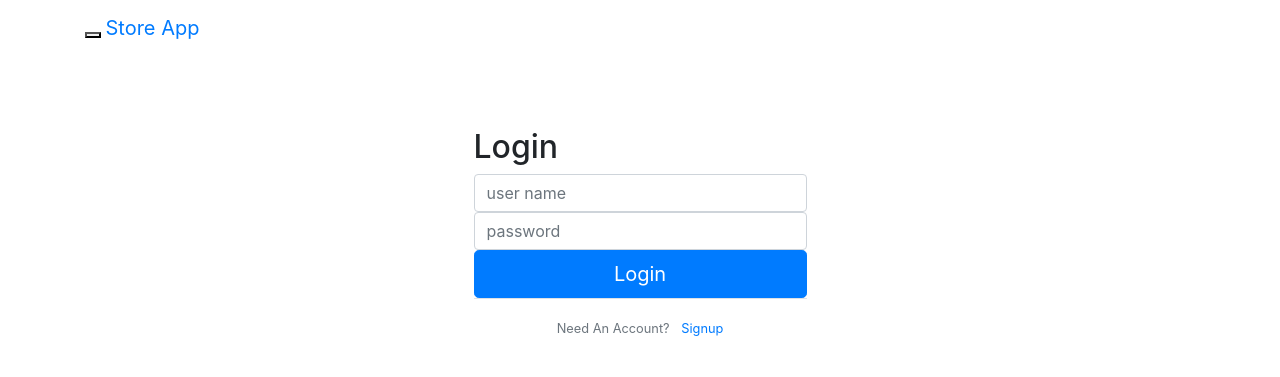
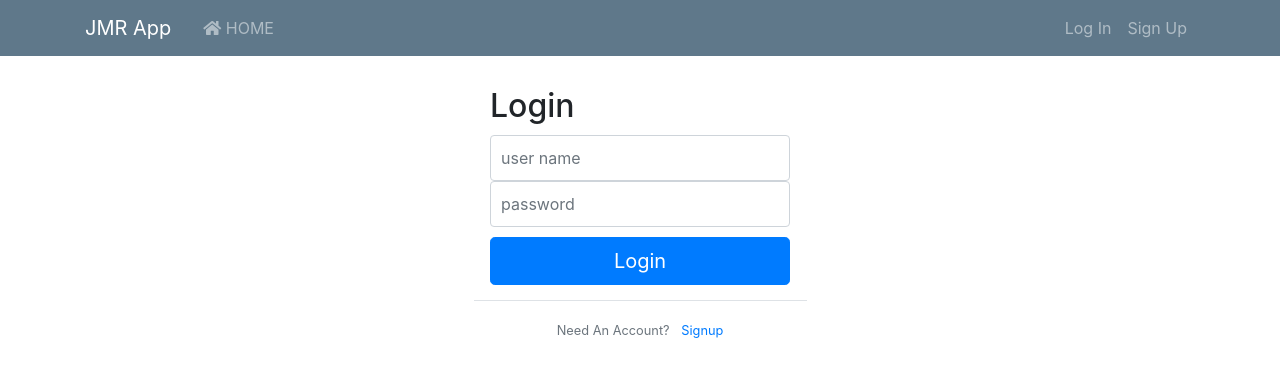
Before and after one commit to jmrcastillo/django-ecommerce, a Django app: page /accounts/login/ in a window 1280 px wide. Shown: the top 377 px of the page. Run offline with Django 3.2, Linux system fonts and the light colour scheme; some libraries are stand-ins or nearby versions.

Commit message:
redesign navigation bar

```diff
--- a/shop/templates/shop/base.html
+++ b/shop/templates/shop/base.html
@@ -17,7 +17,7 @@
 
 {% block content %}
         <div class="header">
-            <a class="logo" href="/">My Shop</a>
+
         </div>
         <div class="subheader">
             <div class="cart">
--- /dev/null
+++ b/static/bootstrap4/css/site.css
@@ -0,0 +1,66 @@
+
+
+/* signin page */
+/* styling extracted from http://bootstrap.com/examples/signin
+ */
+
+
+.form-signin {
+    max-width: 330px;
+    padding: 15px;
+    margin: 0 auto;
+}
+
+.form-signin input[type="email"] {
+    margin-bottom: -1px;
+}
+
+.form-signin input[type="email"] border-top {
+    left-radius: 0;
+    right-radius: 0;
+}
+
+.form-signin input[type="password"] {
+    margin-bottom: 10px;
+}
+
+.form-signin input[type="password"] border-top {
+    left-radius: 0;
+    right-radius: 0;
+}
+
+.form-signin .form-signin-heading {
+    margin-bottom: 10px;
+}
+
+.form-signin .checkbox {
+    font-weight: normal;
+}
+
+.form-signin .form-control {
+    postition: relative;
+    height: auto;
+    -webkit-box-sizing: border-box;
+    -moz-box-sizing: border-box;
+    box-sizing: border-box;
+    padding: 10px;
+    font-size: 16px;
+}
+
+
+.form-signin .form-control:focus {
+    z-index: 2;
+}
+
+.signin-errors-container .form-errors{
+    padding: 0;
+    display: flex;
+    flex-direction: column;
+    list-style: none;
+    align-items: center;
+    color: red;
+}
+
+.signin-errors-container .form-errors li {
+    max-width: 350px;
+}
--- a/templates/_loginpartial.html
+++ b/templates/_loginpartial.html
@@ -7,18 +7,17 @@
         <li>
             <span class="navbar-brand">Logged As: {{ user.username }}</span>
         </li>
-        <li>
-            <a
-                href="javascript:document.getElementById('logoutForm').submit()">Log Out</a>
+        <li class="nav-item">
+            <a class="nav-link" href="javascript:document.getElementById('logoutForm').submit()">Log Out</a>
         </li>
     </ul>
 </form>
 
 {% else %}
-
-<ul class="nav navbar-nav navbar-right">
-    <li><a href="{% url 'accounts:login' %}"> Log In</a></li>
-    <li><a href="{% url 'accounts:signup' %}"> Sign Up</a></li>
+<div>
+<ul class="navbar-nav">
+    <li class="nav-item"><a class="nav-link" href="{% url 'accounts:login' %}"> Log In</a></li>
+    <li class="nav-item"><a class="nav-link" href="{% url 'accounts:signup' %}"> Sign Up</a></li>
 </ul>
-
+</div>
 {% endif %}
--- a/templates/base.html
+++ b/templates/base.html
@@ -7,39 +7,55 @@
 
         {% load static %}
         {% block stylesheets %}
-            <link rel="stylesheet" type="text/css"  href="{% static 'css/site.css' %}">
-            <link rel="stylesheet" type="text/css"  href="{% static 'css/bootstrap.min.css' %}">
+            <link rel="stylesheet" type="text/css"  href="{% static 'bootstrap4/css/site.css' %}">
+            <link rel="stylesheet" type="text/css"  href="{% static 'bootstrap4/css/bootstrap.min.css' %}">
             <link rel="stylesheet" type="text/css"  href="{% static 'style/css/all.min.css' %}">
         {% endblock %}
     </head>
 
     <body>
-        <nav class="navbar navbar-inverse navbar-fixed-top">
+        <header class="site-header">
+            <nav class="navbar navbar-dark navbar-expand-md fixed-top"
+                      style="background-color: #5f788a;" >
+
                 <div class="container">
+                    <!--navbar brand-->
                     <div class="navbar-header">
-                    <button type="button" class="navbar-toggle" data-toggle="collapse" data-target="#navbar" aria-expanded="false" aria-controls="navbar"> </button>
-                    <a class="navbar-brand" href="/">Store App</a>
+                        <a class="navbar-brand mr-4" href="/">JMR App</a>
+                        <button type="button" class="navbar-toggler"
+                            data-toggle="collapse" data-target="#navbarToggle"
+                            aria-expanded="false" aria-controls="navbarToggle">
+                        <span class="navbar-toggler-icon"></span>
+                        </button>
                     </div>
-                <div id="navbar" class="collapse navbar-collapse">
-                    <ul class="nav navbar-nav">
-                        <li>
-                            <a href="/">
+
+                    <!--navbar home about-->
+                    <div id="navbarNav" class="collapse navbar-collapse">
+                        <div class="navbar-nav mr-auto">
+                            <ul class="navbar-nav">
+                                <li class="nav-item">
+                                    <a class="nav-link" href="/">
                                         <i class="fa fa-home" aria-hidden="true"></i> HOME
                                     </a>
                                 </li>
-                        <li>
+                                <li class="nav-item">
                                 {% if user.is_authenticated %}
-                            <a href="/cart/">
+                                    <a class="nav-link" href="/cart/">
                                         <i class="fa fa-shopping-cart"
                                            aria-hidden="true"></i> Cart
                                     </a>
                                 </li>
                                 {% endif %}
                             </ul>
+                        </div>
+                    <!--end navbar home-->
+
+                    <!--snippets login signup-->
                     {% include '_loginpartial.html' %}
                 </div>
             </div>
         </nav>
+        </header>
         <div class="container">
             <div class="starter-template">
                 {% if messages %}
@@ -54,6 +70,6 @@
                 {% endblock %}
            </div>
         </div>
-    <!--<script src="js/.js"> </script>-->
+        <script src="{% static 'bootstrap4/js/jquery.min.js' %}"> </script>
     </body>
 </html>
```
Lines whose indentation alone changed are shown as unchanged.
